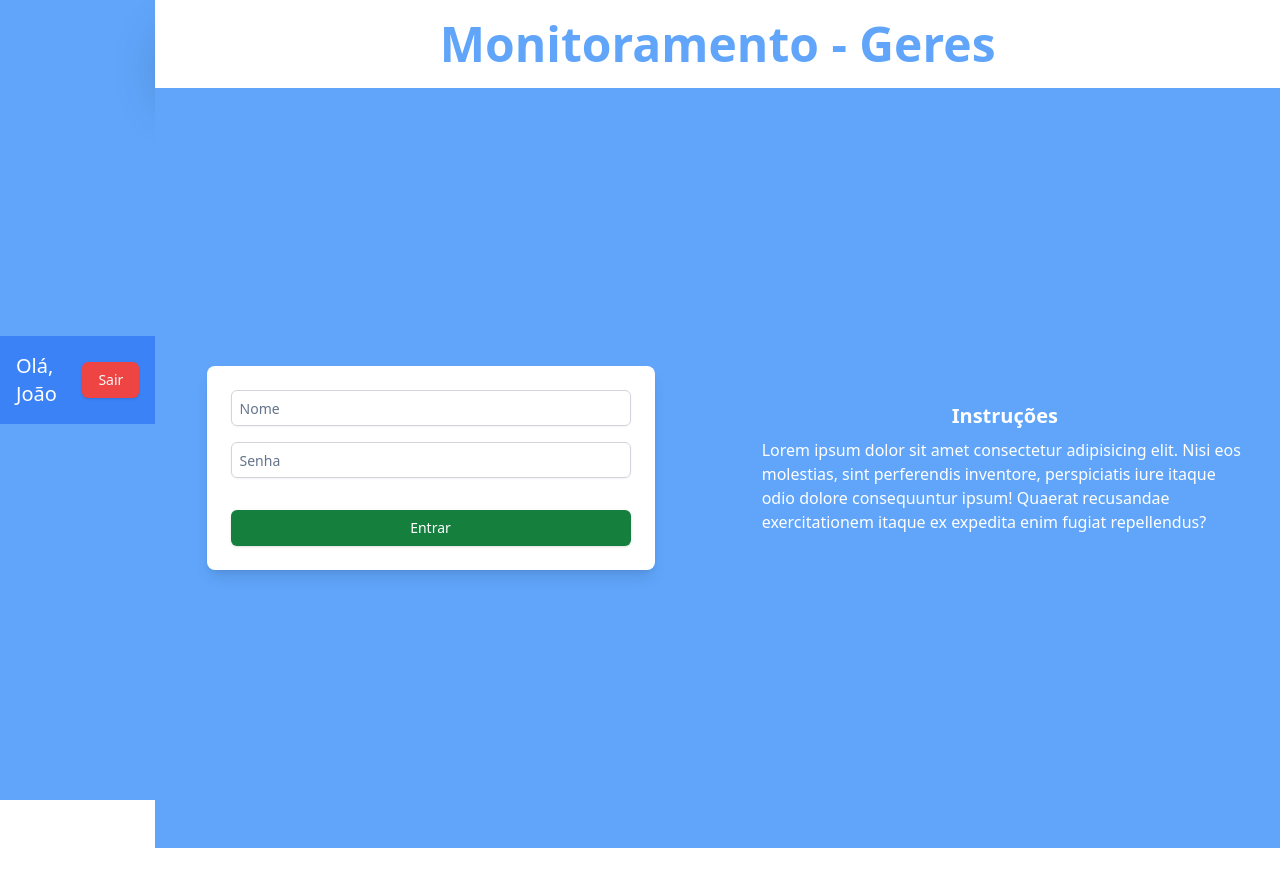
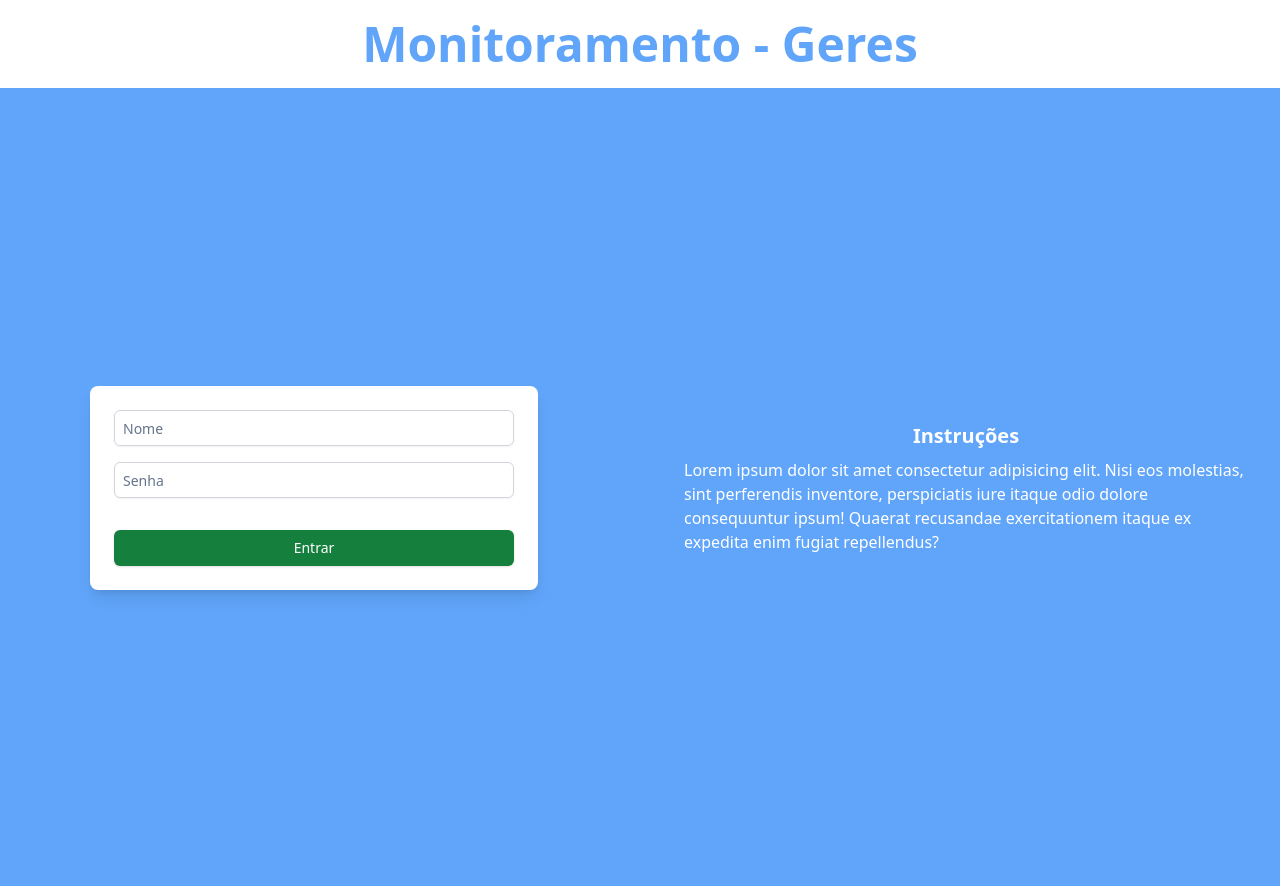
Before and after one commit to DGMOGSpace/Monitoramento-Geres, a React (Vite) app in the folder web/: page / in a window 1280 px wide. Before the commit the page ends 848 px from the top, so only its background shows below. Built offline with nearby package versions, Linux system fonts and the light colour scheme.

Commit message:
update: auth fix

```diff
--- a/web/src/App.tsx
+++ b/web/src/App.tsx
@@ -4,21 +4,22 @@ import AuthForm from "./components/appComp/AuthForm";
 import DataForm from "./components/appComp/DataForm";
 import Instructions from "./components/appComp/Instructions";
 import Container from "./components/appComp/Container";
-import Header from "./components/appComp/Header"; // Importando o Header
+import Header from "./components/appComp/Header";
 
 const App = () => {
-  const { signed } = useAuth(); // Obtenha o estado de autenticação
-  const userName = "João"; // Nome fictício, pode ser dinâmico no futuro
+  const { signed } = useAuth();
+  const userName = "João";
+  console.log(signed)
 
   return (
     <Container>
-      <Header name={userName} /> {/* Adicionando o Header */}
       {signed ? (
-        <DataForm />
+        <div>
+          <Header name={userName} />
+          <DataForm />
+        </div>
       ) : (
-        <div className="container h-full w-full">
-          {" "}
-          {/* Corrigido w-ful para w-full */}
+        <div className=" h-full w-full">
           <div className="p-5 shadow-2xl bg-white w-full text-center">
             <h1 className="text-5xl text-blue-400 font-bold ">
               Monitoramento - Geres
--- a/web/src/components/appComp/Container.tsx
+++ b/web/src/components/appComp/Container.tsx
@@ -6,10 +6,7 @@ interface ContainerProps {
 
 const Container: React.FC<ContainerProps> = ({ children }) => {
   return (
-    <div
-      className="container relative pb-10 flex justify-center items-center bg-blue-400"
-      style={{ blockSize: "100vh" }}
-    >
+    <div className="w-full h-screen flex justify-center items-center bg-blue-400">
       {children}
     </div>
   );
--- a/web/src/components/appComp/Header.tsx
+++ b/web/src/components/appComp/Header.tsx
@@ -1,11 +1,13 @@
 // src/components/appComp/Header.jsx
-import React from 'react';
-import { useAuth } from '../../hooks/auth/useAuth';
-import { Button } from '../ui/button'; // Certifique-se de ter um componente Button
+import { useAuth } from "../../hooks/auth/useAuth";
+import { Button } from "../ui/button";
 
-const Header = ({ name }) => {
-  const { signOut } = useAuth(); // Supondo que useAuth tenha um método signOut
+interface HeaderProps {
+  name: string;
+}
 
+const Header = ({ name }: HeaderProps) => {
+  const { signOut } = useAuth();
   return (
     <div className="flex justify-between items-center p-4 bg-blue-500 text-white">
       <h1 className="text-xl">Olá, {name}</h1>
--- a/web/src/global.css
+++ b/web/src/global.css
@@ -1,6 +1,17 @@
 @tailwind base;
 @tailwind components;
 @tailwind utilities;
+
+* {
+  box-sizing: border-box;
+}
+html, body {
+  width: 100%;
+  height: 100%;
+  margin: 0;
+  padding: 0;
+}
+
 
 @layer base {
   :root {
--- a/web/src/hooks/auth/AuthHelpers.tsx
+++ b/web/src/hooks/auth/AuthHelpers.tsx
@@ -13,6 +13,7 @@ export const clearAuthData = () => {
 export const getAuthData = () => {
   const user = localStorage.getItem("@Auth:user");
   const token = localStorage.getItem("@Auth:token");
+  console.log(user, token)
   return {
     user: user ? JSON.parse(user) : (null as UserInterface | null),
     token,
```
Also changed, not shown: 1 other file (tests, documents, lock files or other folders).
